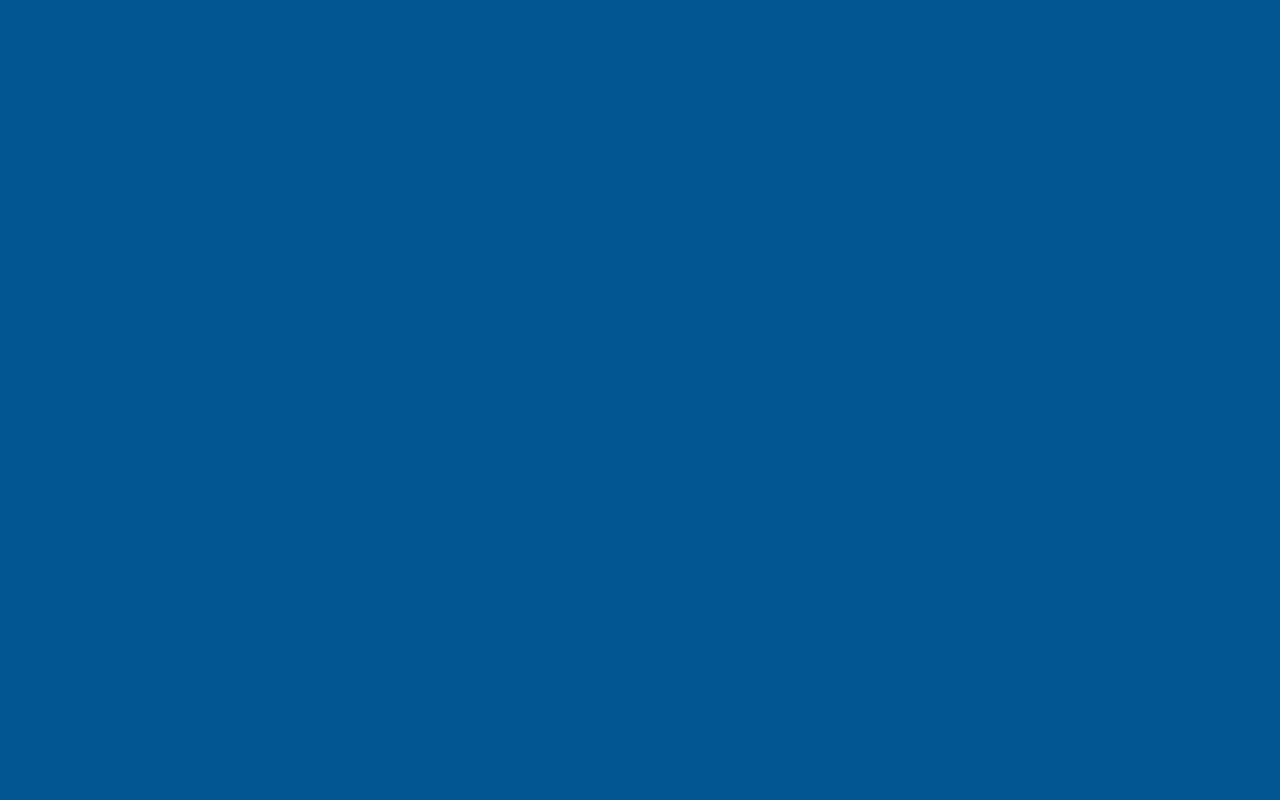
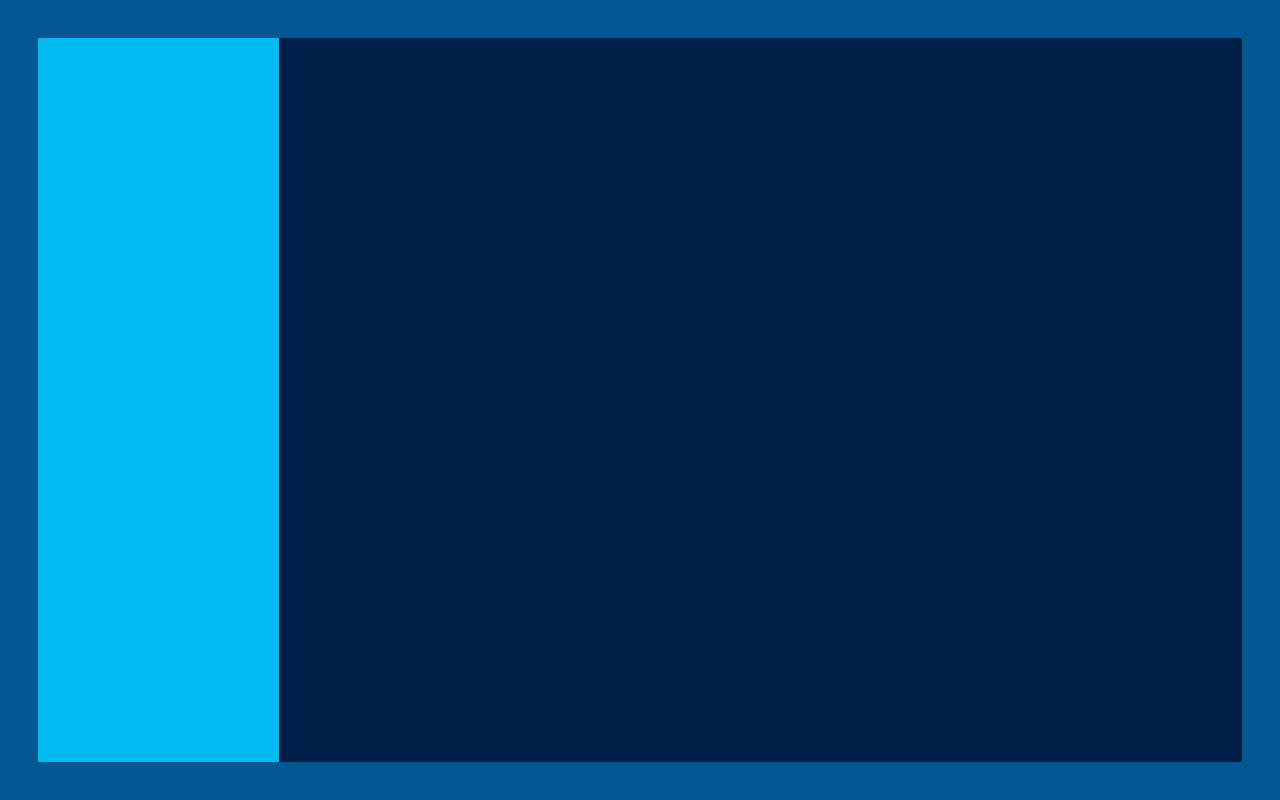
Before and after one commit to Sycinz/toDoList, a React (Vite) app: page / in a window 1280 px wide. Built offline with nearby package versions, Linux system fonts and the light colour scheme.

Commit message:
Added basic styling and website design concept

```diff
--- a/src/App.jsx
+++ b/src/App.jsx
@@ -5,11 +5,11 @@ function App() {
   return (
   <main>
     {/* ToDo list on the left side */}
-    <section className='toDo-list'>
+    <section className='list'>
 
     </section>
     {/* ToDo list of content */}
-    <section className='toDo-content'>
+    <section className='content'>
 
     </section>
   </main>
--- a/src/App.scss
+++ b/src/App.scss
@@ -4,9 +4,44 @@ $firstColor: #00204a;
 $secondColor: #005792;
 $thirdColor: #00bbf0;
 
+*, *::before, *::after {
+  padding: 0;
+  margin: 0;
+
+  box-sizing: border-box;
+}
+
 body, html {
- background: $secondColor;
+
 
  font-family: Poppins, century gothic;
  color: white;
 }
+
+#root {
+  background: $secondColor;
+
+  width: 100vw;
+  height: 100vh;
+}
+
+main {
+  display: flex;
+
+  width: 100%;
+  height: 100%;
+
+  padding: 3%;
+}
+.list {
+  background: $thirdColor;
+
+  height: 100%;
+  width: 20%;
+}
+.content {
+  background: $firstColor;
+
+  height: 100%;
+  width: 80%;
+}
```
